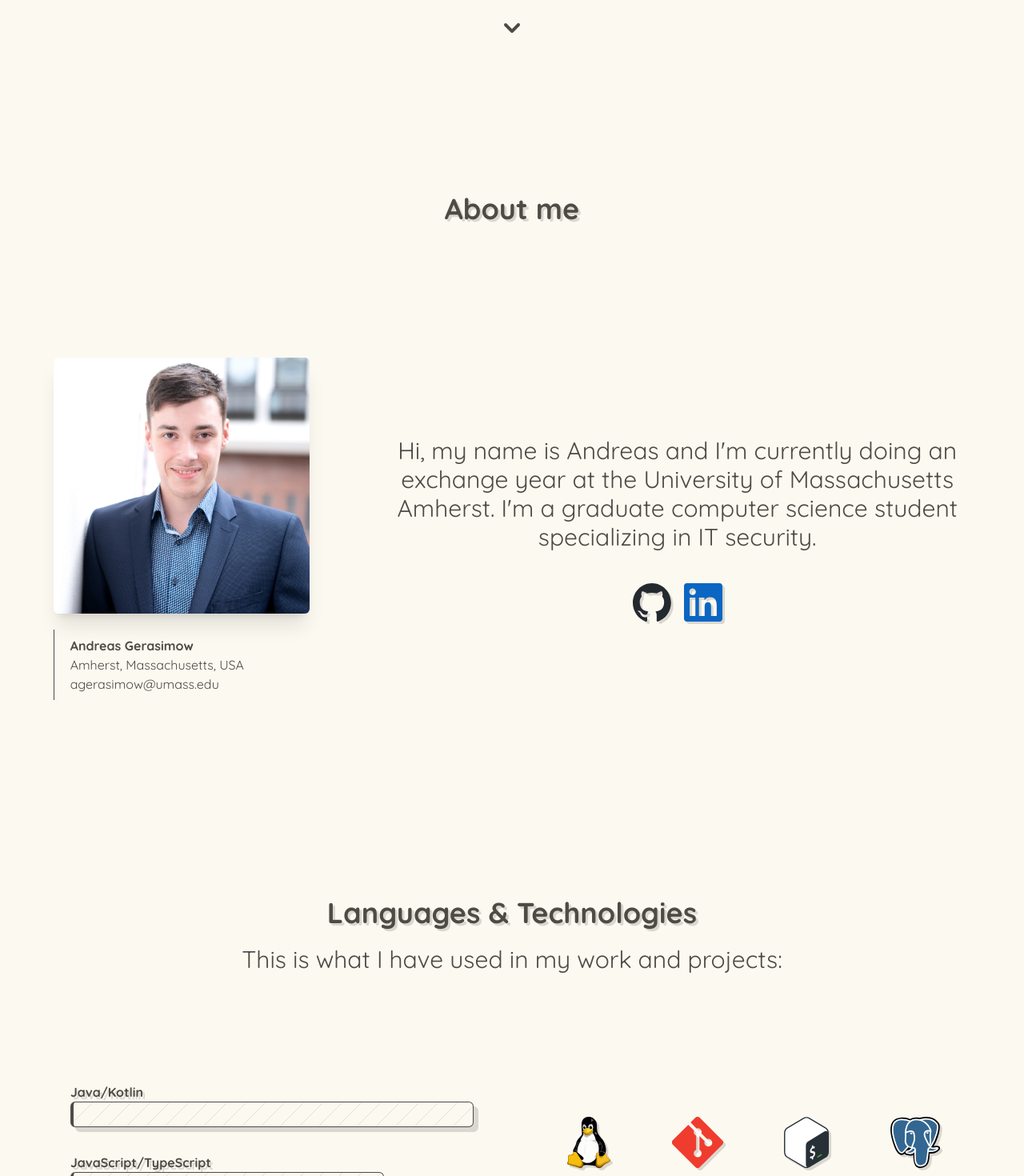
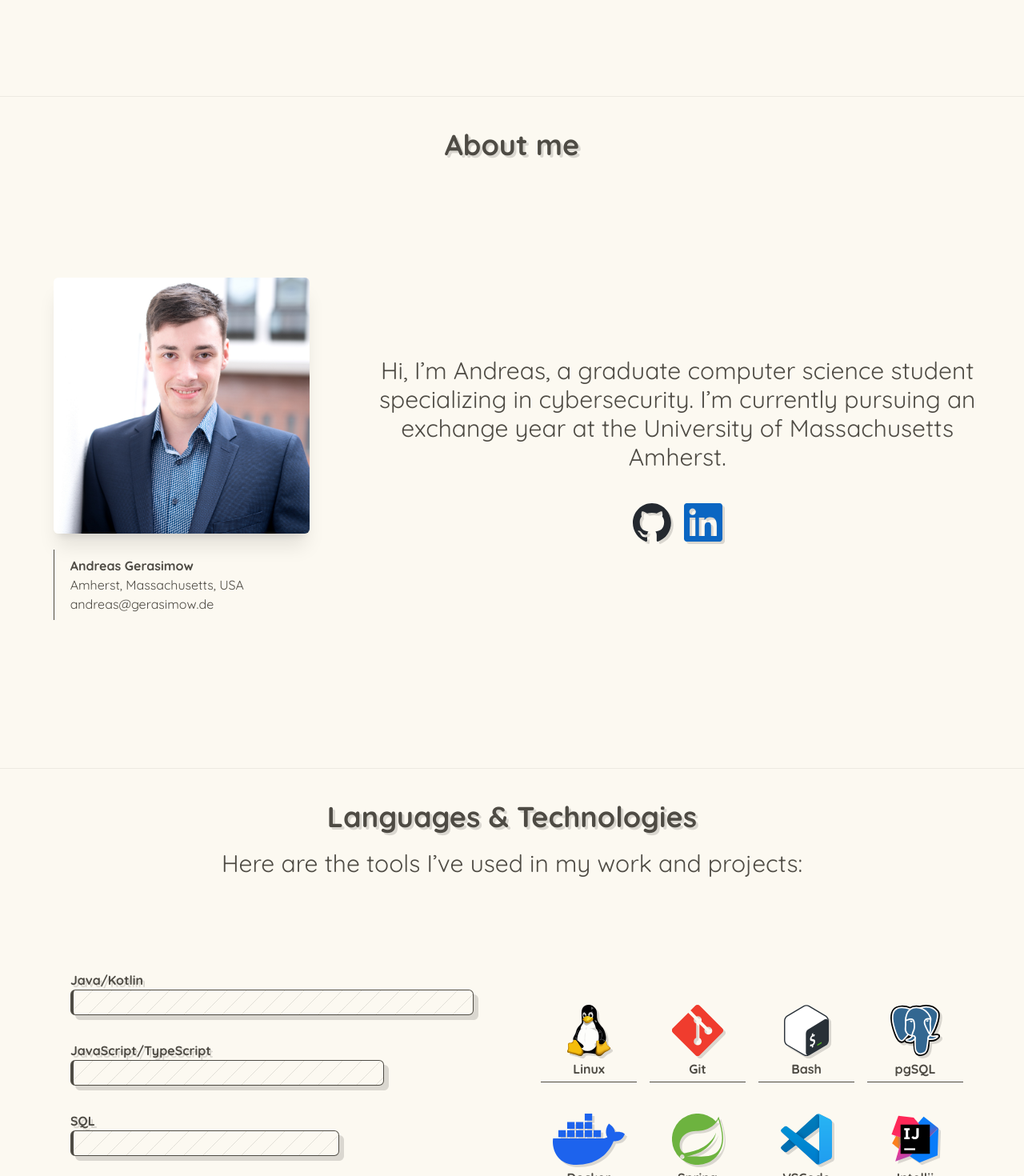
Before and after one commit to dev-andreas/portfolio-website, a Nuxt app: page / in a window 1280 px wide. Shown: the part 720-2190 px from the top of the page at 80% size. Built offline with nearby package versions, Linux system fonts and the light colour scheme.

Commit message:
changed layout

```diff
--- a/components/TimeLine.vue
+++ b/components/TimeLine.vue
@@ -12,8 +12,9 @@
         <div class="w-4 h-4 rounded-full border border-font-dark transition-all duration-200 ease-out translate-y-1" :class="[index == hover ? 'bg-font-dark' : 'bg-backg-light']"></div>
       </div>
       <div class="ml-4 w-60 xs:w-72 sm:w-120 lg:w-80 xl:w-120">
-        <p><i class="">{{ item.time }}</i></p>
-        <p><b>{{ item.institution }}</b>, {{ item.title }}</p>
+        <p>{{ item.time }}</p>
+        <p><b>{{ item.institution }}</b></p>
+        <i>{{ item.title }}</i>
         <ul>
           <li class="list-disc translate-x-5" v-for="detail in item.details">{{ detail }}</li>
         </ul>
--- /dev/null
+++ b/components/svgpaths/ArrowLongDown.vue
@@ -0,0 +1,5 @@
+<template>
+    <svg fill="none" viewBox="0 0 24 24" stroke-width="1.5">
+        <path stroke-linecap="round" stroke-linejoin="round" d="M15.75 17.25 12 21m0 0-3.75-3.75M12 21V3" />
+    </svg>
+</template>
--- /dev/null
+++ b/components/svgpaths/InboxSvg.vue
@@ -0,0 +1,6 @@
+<template>
+<svg fill="none" viewBox="0 0 24 24" stroke-width="1">
+  <path stroke-linecap="round" stroke-linejoin="round" d="M2.25 13.5h3.86a2.25 2.25 0 0 1 2.012 1.244l.256.512a2.25 2.25 0 0 0 2.013 1.244h3.218a2.25 2.25 0 0 0 2.013-1.244l.256-.512a2.25 2.25 0 0 1 2.013-1.244h3.859m-19.5.338V18a2.25 2.25 0 0 0 2.25 2.25h15A2.25 2.25 0 0 0 21.75 18v-4.162c0-.224-.034-.447-.1-.661L19.24 5.338a2.25 2.25 0 0 0-2.15-1.588H6.911a2.25 2.25 0 0 0-2.15 1.588L2.35 13.177a2.25 2.25 0 0 0-.1.661Z" />
+</svg>
+
+</template>
--- a/components/svgpaths/MailOpenSvg.vue
+++ b/components/svgpaths/MailOpenSvg.vue
@@ -1,6 +1,8 @@
 <template>
-  <svg  fill="none" viewBox="0 0 24 24" stroke-width="0.5">
-  <path stroke-linecap="round" stroke-linejoin="round" d="M21.75 9v.906a2.25 2.25 0 01-1.183 1.981l-6.478 3.488M2.25 9v.906a2.25 2.25 0 001.183 1.981l6.478 3.488m8.839 2.51l-4.66-2.51m0 0l-1.023-.55a2.25 2.25 0 00-2.134 0l-1.022.55m0 0l-4.661 2.51m16.5 1.615a2.25 2.25 0 01-2.25 2.25h-15a2.25 2.25 0 01-2.25-2.25V8.844a2.25 2.25 0 011.183-1.98l7.5-4.04a2.25 2.25 0 012.134 0l7.5 4.04a2.25 2.25 0 011.183 1.98V19.5z" />
+<svg fill="none" viewBox="0 0 24 24" stroke-width="1">
+  <path stroke-linecap="round" stroke-linejoin="round" d="M21.75 9v.906a2.25 2.25 0 0 1-1.183 1.981l-6.478 3.488M2.25 9v.906a2.25 2.25 0 0 0 1.183 1.981l6.478 3.488m8.839 2.51-4.66-2.51m0 0-1.023-.55a2.25 2.25 0 0 0-2.134 0l-1.022.55m0 0-4.661 2.51m16.5 1.615a2.25 2.25 0 0 1-2.25 2.25h-15a2.25 2.25 0 0 1-2.25-2.25V8.844a2.25 2.25 0 0 1 1.183-1.981l7.5-4.039a2.25 2.25 0 0 1 2.134 0l7.5 4.039a2.25 2.25 0 0 1 1.183 1.98V19.5Z" />
 </svg>
 
+
+
 </template>
--- a/pages/index.vue
+++ b/pages/index.vue
@@ -1,7 +1,7 @@
 <template>
-  <div class="flex flex-col gap-20">
-    <IntersectionObserver @intersects="setArrow"></IntersectionObserver>
+  <div class="flex flex-col gap-10">
     <header class="flex flex-col justify-between items-center h-screen">
+      <IntersectionObserver @intersects="setArrow"></IntersectionObserver>
       <span></span>
       <div class="flex flex-col justify-center items-center flat-shadow-sm mt-10">
         <IntersectionAnimation startingClass="opacity-0 translate-y-3 blur-sm"
@@ -12,13 +12,14 @@
         <h1 class="text-font-dark text-3xl xs:text-4xl sm:text-5xl md:text-6xl mt-3 font-bold">Andreas Gerasimow</h1>
         <p class="mt-1">Computer Science Student</p>
       </div>
-      <div class="h-10 w-10 mb-24">
+      <div class="h-10 w-10 mb-40">
         <Transition name="slide-bottom">
           <SvgpathsChevronDownSvg v-if="showArrow" class="h-10 fill-font-dark animate-bounce" />
         </Transition>
       </div>
     </header>
-    <section class="min-h-screen flex flex-col items-center justify-between gap-10" id="about">
+
+    <section class="section-layout" id="about">
       <div class="flex flex-col items-center">
         <IntersectionAnimation startingClass="opacity-0 translate-y-5"
           endingClass="opacity-100 translate-y-0">
@@ -33,14 +34,14 @@
           <div class="pl-5 py-2 border-l border-font-dark mt-10 lg:mt-5">
             <p class="font-bold">Andreas Gerasimow</p>
             <p class="">Amherst, Massachusetts, USA</p>
-            <p class="">agerasimow@umass.edu</p>
+            <p class="">{{ email }}</p>
           </div>
         </IntersectionAnimation>
         <IntersectionAnimation class="lg:col-span-2 flex flex-col items-center justify-center self-start lg:self-center"
           startingClass="opacity-0 translate-x-5" endingClass="opacity-100 translate-x-0">
           <p class="section-subheader">
-            Hi, my name is Andreas and I'm currently doing an exchange year at the University of Massachusetts Amherst.
-            I'm a graduate computer science student specializing in IT security.
+            Hi, I’m Andreas, a graduate computer science student specializing in cybersecurity.
+            I’m currently pursuing an exchange year at the University of Massachusetts Amherst.
           </p>
           <span class="flex mt-10 gap-4">
             <a href="https://github.com/dev-andreas" target="_blank" rel="noopener noreferrer">
@@ -54,7 +55,8 @@
       </div>
       <span></span>
     </section>
-    <section class="min-h-screen flex flex-col items-center justify-between gap-10" id="technologies">
+
+    <section class="section-layout" id="technologies">
       <div class="flex flex-col items-center">
         <IntersectionAnimation startingClass="opacity-0 translate-y-5"
           endingClass="opacity-100 translate-y-0">
@@ -62,7 +64,7 @@
         </IntersectionAnimation>
         <IntersectionAnimation class="mt-5" startingClass="opacity-0 translate-y-5"
           endingClass="opacity-100 translate-y-0">
-          <p class="section-subheader standard-grid-width">This is what I have used in my work and projects:</p>
+          <p class="section-subheader standard-grid-width">Here are the tools I’ve used in my work and projects:</p>
         </IntersectionAnimation>
       </div>
       <div class="flex flex-col items-center">
@@ -124,7 +126,8 @@
       </div>
       <span></span>
     </section>
-    <section class="min-h-screen flex flex-col items-center justify-between gap-10" id="experience">
+
+    <section class="section-layout" id="experience">
       <div class="flex flex-col items-center">
         <IntersectionAnimation startingClass="opacity-0 translate-y-5"
           endingClass="opacity-100 translate-y-0">
@@ -147,15 +150,16 @@
             startingClass="opacity-0 translate-x-5" endingClass="opacity-100 translate-x-0">
           <h3 class="section-subheader standard-grid-width">Education</h3>
           <TimeLine :items="[
-            { title: 'MSc Computer Science (Exchange Year)', institution: 'University of Massachusetts Amherst', time: 'Sep 2024 - May 2025', details: '', image: '' },
-            { title: 'BSc Computer Science', institution: 'Ulm University', time: 'Sep 2021 - Aug 2024', details: '', image: '' },
-            { title: 'Abitur', institution: 'Kilian-von-Steiner Schule', time: 'Sep 2018 - Jun 2021', details: '', image: '' }
+            { title: 'Computer Science, Master of Science (Exchange Year)', institution: 'University of Massachusetts Amherst', time: 'Sep 2024 - present', details: '', image: '' },
+            { title: 'Computer Science, Master of Science', institution: 'Ulm University', time: 'Sep 2021 - Aug 2024', details: ['Grade: 1.2', 'Bachelor Thesis Title: LoRa for localization in outdoor scenarios'], image: '' },
+            { title: 'Abitur', institution: 'Kilian-von-Steiner Schule', time: 'Sep 2018 - Jun 2021', details: [], image: '' }
             ]"></TimeLine>
         </IntersectionAnimation>
       </div>
       <span></span>
     </section>
-    <section class="min-h-screen flex flex-col items-center justify-between gap-10" id="contact">
+
+    <section class="section-layout" id="contact">
       <div class="flex flex-col items-center">
         <IntersectionAnimation startingClass="opacity-0 translate-y-5"
           endingClass="opacity-100 translate-y-0">
@@ -163,21 +167,21 @@
         </IntersectionAnimation>
         <IntersectionAnimation class="mt-5" startingClass="opacity-0 translate-y-5"
           endingClass="opacity-100 translate-y-0">
-          <p class="section-subheader standard-grid-width">You can contact me per E-Mail:</p>
+          <p class="section-subheader standard-grid-width">You can reach me via email.</p>
         </IntersectionAnimation>
       </div>
-      <div class="flex flex-col gap-10">
+      <div class="flex flex-col items-center gap-5">
         <IntersectionAnimation startingClass="opacity-0 -translate-x-5"
           endingClass="opacity-100 translate-x-0">
           <img src="~/assets/images/mail.svg" alt="Mail" class="w-64 flat-shadow">
         </IntersectionAnimation>
-        <IntersectionAnimation class="w-full flex flex-col gap-5 items-center" startingClass="opacity-0 translate-x-5"
-          endingClass="opacity-100 translate-x-0">
-          <p class="font-bold">andreas.gerasimow12@gmail.com</p>
-          <a class="btn-primary" href="mailto:andreas.gerasimow12@gmail.com">Send Mail</a>
-        </IntersectionAnimation>
-      </div>
-      <span></span>
+          <IntersectionAnimation startingClass="opacity-0 translate-x-5"
+            endingClass="opacity-100 translate-x-0" class="flex flex-col items-center gap-5">
+            <p class="font-bold">{{ email }}</p>
+            <a class="btn-primary" :href="'mailto:' + email">Send Mail</a>
+          </IntersectionAnimation>
+        </div>
+        <div></div>
     </section>
   </div>
 </template>
@@ -195,7 +199,9 @@ const languages = reactive([
   { name: "PHP", votes: 60 },
   { name: "Python", votes: 40 },
 ]);
+
 const showArrow = ref(true);
+const email = ref("andreas@gerasimow.de");
 
 function setArrow(intersects) {
   showArrow.value = intersects;
@@ -205,3 +211,9 @@ function setIcon(value) {
   showIcon.value = !value;
 }
 </script>
+
+<style scoped>
+  .section-layout {
+    @apply min-h-screen flex flex-col items-center justify-between gap-10 border-t border-primary-200 pt-10;
+  }
+</style>
--- a/tailwind.config.js
+++ b/tailwind.config.js
@@ -12,16 +12,16 @@ module.exports = {
     extend: {
       colors: {
         primary: {
-          900: '#1747cf',
-          800: '#0069ee',
-          700: '#007cff',
-          600: '#008fff',
-          500: '#009fff',
-          400: '#0eaeff',
-          300: '#53bdff',
-          200: '#8bd0ff',
-          100: '#bbe2ff',
-          50: '#e3f4ff',
+          900: '#1e1c17',
+          800: '#3f3d37',
+          700: '#5e5c55',
+          600: '#726f68',
+          500: '#9a9890',
+          400: '#bab7b0',
+          300: '#dedbd3',
+          200: '#edeae2',
+          100: '#f6f3eb',
+          50: '#fcf9f1',
         },
         backg: {
           light: '#fcf9f1',
```
Also changed, not shown: 1 other file (tests, documents, lock files or other folders).
